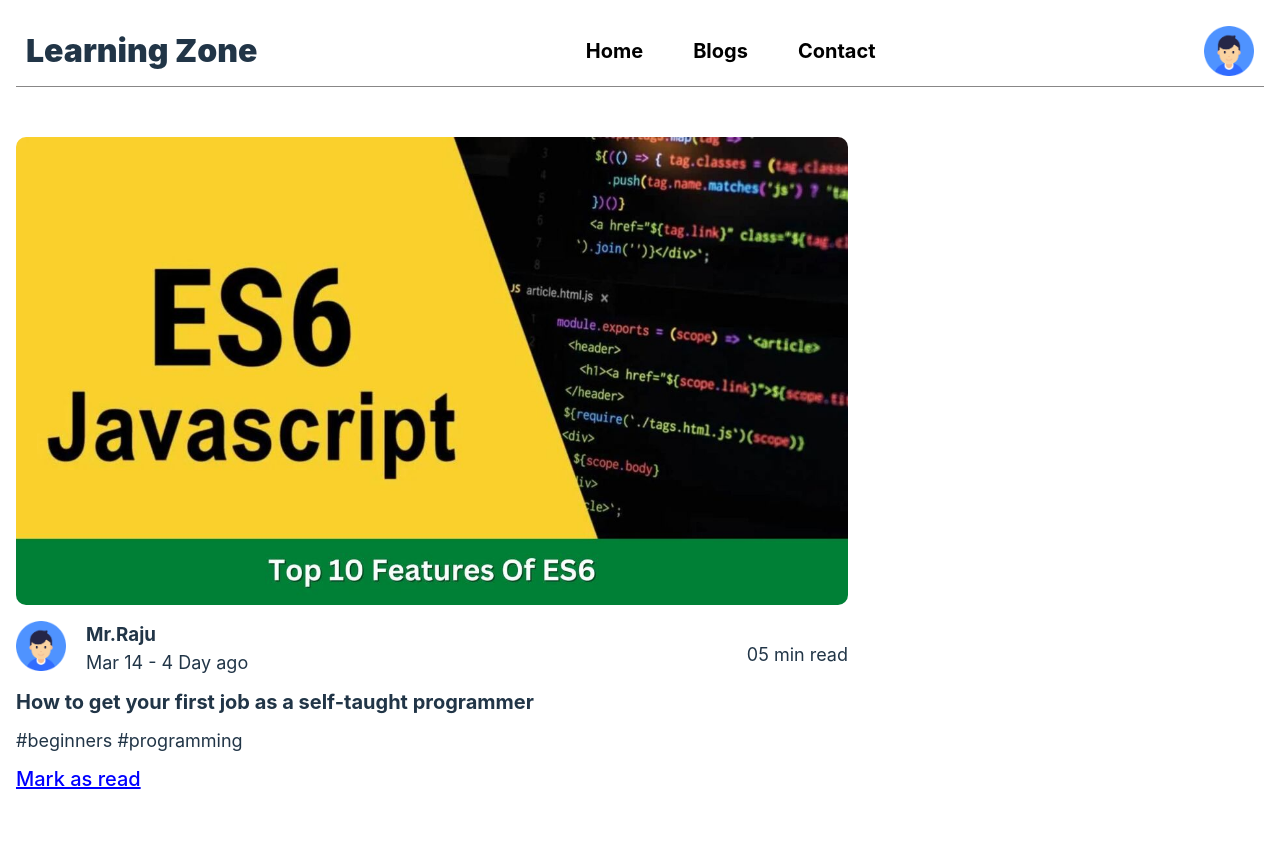
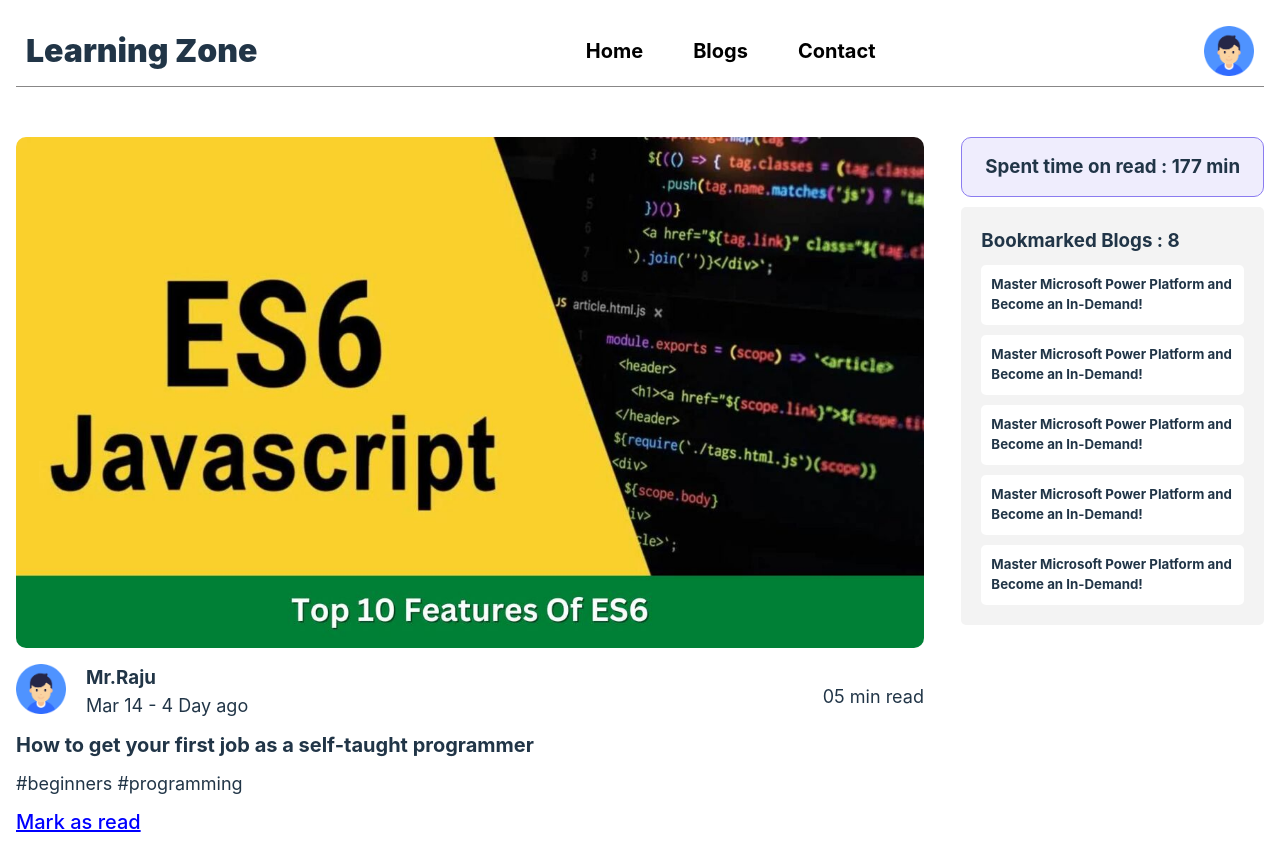
Before and after one commit to sakibhossainwd/Learning-Zone-A-8, a React (Vite) app: page / in a window 1280 px wide. Before the commit the page ends 810 px from the top, so only its background shows below. Built offline with nearby package versions, Linux system fonts and the light colour scheme.

Commit message:
side ver added

```diff
--- a/src/components/BlogPage/BlogPage.jsx
+++ b/src/components/BlogPage/BlogPage.jsx
@@ -2,13 +2,16 @@
 import React from 'react';
 import './Blogpage.css'
 import Blog from '../Blog/Blog';
+import BookMark from '../BookMark/BookMark';
+
 
 const BlogPage = () => {
     return (
         <div className='blog-page'>
-            {
+
                 <Blog></Blog>
-            }
+
+            <BookMark></BookMark>
         </div>
     );
 };
--- a/src/components/BlogPage/Blogpage.css
+++ b/src/components/BlogPage/Blogpage.css
@@ -1,5 +1,6 @@
 .blog-page{
     margin-top: 50px;
     display: grid;
-    grid-template-columns: 2fr 1fr;
+    grid-template-columns: 3fr 1fr;
+    gap: 3%;
 }
--- a/src/components/BookMark/BookMark.css
+++ b/src/components/BookMark/BookMark.css
@@ -0,0 +1,19 @@
+.spent-time{
+    background-color: #efedfd;
+    border: 1px solid #8b7cf0;
+    border-radius: 10px;
+    padding: 5%;
+    text-align: center;
+}
+.bookMark-container{
+    margin-top: 10px;
+    background-color: #f3f3f3;
+    padding: 20px;
+    border-radius: 5px;
+}
+.bookMark{
+    background-color: #fff;
+    padding: 10px;
+    border-radius: 5px;
+    margin-top: 10px;
+}
--- a/src/components/BookMark/BookMark.jsx
+++ b/src/components/BookMark/BookMark.jsx
@@ -0,0 +1,33 @@
+// eslint-disable-next-line no-unused-vars
+import React from 'react';
+import './BookMark.css'
+
+const BookMark = () => {
+    return (
+        <div className='container'>
+            <div className="spent-time">
+                <h3>Spent time on read : 177 min</h3>
+            </div>
+            <div className="bookMark-container">
+                <h3>Bookmarked Blogs : 8</h3>
+                <div className="bookMark">
+                    <h5>Master Microsoft Power Platform and Become an In-Demand!</h5>
+                </div>
+                <div className="bookMark">
+                    <h5>Master Microsoft Power Platform and Become an In-Demand!</h5>
+                </div>
+                <div className="bookMark">
+                    <h5>Master Microsoft Power Platform and Become an In-Demand!</h5>
+                </div>
+                <div className="bookMark">
+                    <h5>Master Microsoft Power Platform and Become an In-Demand!</h5>
+                </div>
+                <div className="bookMark">
+                    <h5>Master Microsoft Power Platform and Become an In-Demand!</h5>
+                </div>
+            </div>
+        </div>
+    );
+};
+
+export default BookMark;
--- a/src/index.css
+++ b/src/index.css
@@ -6,7 +6,7 @@
   color-scheme: light dark;
   color: rgba(0, 0, 0, 0.87);
   /* background-color: #242424; */
-  background-color: #f9f9f9;
+  background-color: #ffffff;
 
   font-synthesis: none;
   text-rendering: optimizeLegibility;
```
